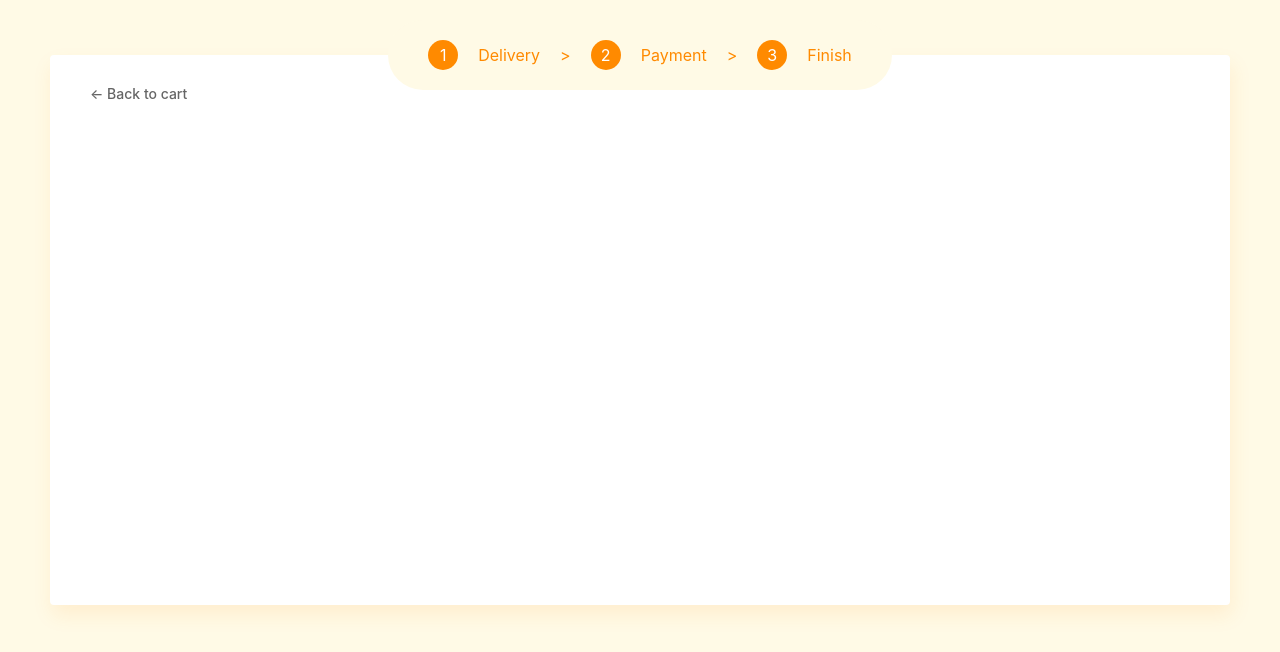
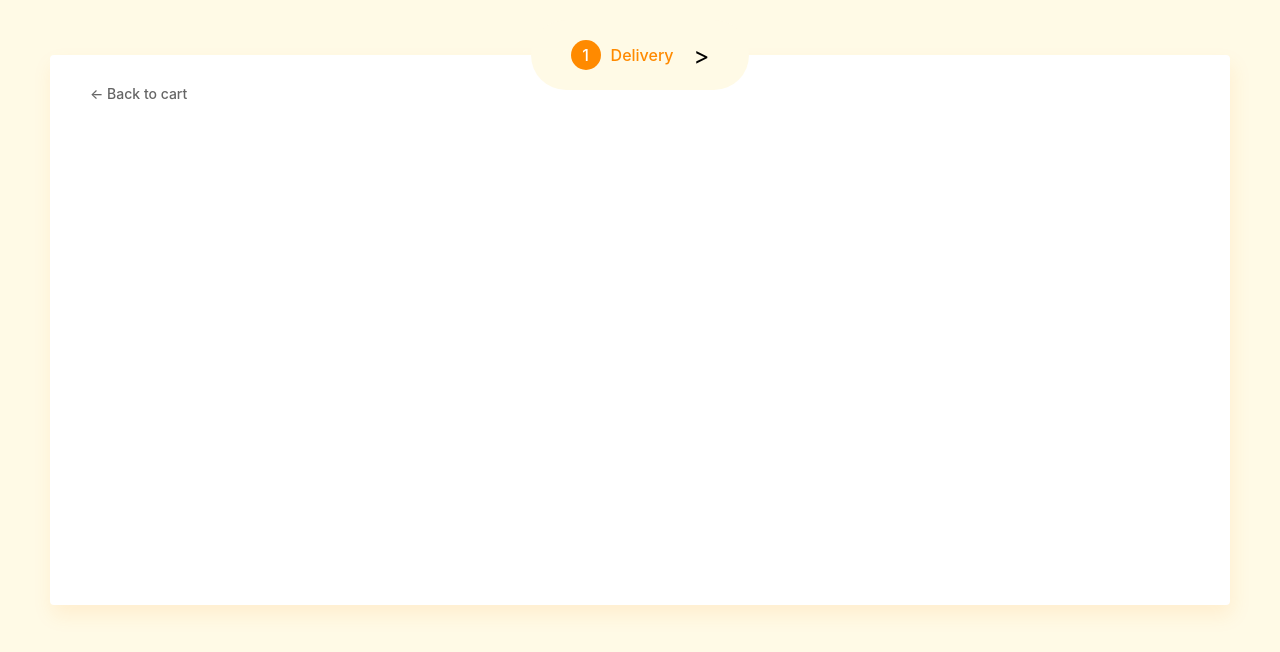
Before and after one commit to rasyidrmhd/Checkout-Simulation, a React (Create React App) app: page / in a window 1280 px wide. Shown: the top 652 px of the page. Built offline with nearby package versions, Linux system fonts and the light colour scheme.

Commit message:
tidying up stepper with styled-components and setup material icons font

```diff
--- a/public/index.html
+++ b/public/index.html
@@ -8,6 +8,7 @@
     <meta name="description" content="Web site created using create-react-app" />
     <link rel="apple-touch-icon" href="%PUBLIC_URL%/logo192.png" />
     <link href="https://fonts.googleapis.com/css?family=Inter" rel="stylesheet" />
+    <link href="https://fonts.googleapis.com/icon?family=Material+Icons" rel="stylesheet" />
     <!--
       manifest.json provides metadata used when your web app is installed on a
       user's mobile device or desktop. See https://developers.google.com/web/fundamentals/web-app-manifest/
--- a/src/App.js
+++ b/src/App.js
@@ -1,12 +1,14 @@
 import React from "react";
 import "./App.css";
-import { Text } from "./components";
+import { Text, Box } from "./components";
+import Stepper from "./components/Stepper";
 
 function App() {
   const orange = "#FF8A00";
   return (
     <div className="App">
-      <div className="stepper">
+      <Stepper />
+      {/* <div className="stepper">
         <div className="stepper-group">
           <div className="box-number" style={{ backgroundColor: orange, color: "white" }}>
             1
@@ -27,7 +29,7 @@ function App() {
           </div>
           <span>Finish</span>
         </div>
-      </div>
+      </div> */}
       <div className="box">
         <div className="back">{"<-"} Back to cart</div>
       </div>
--- /dev/null
+++ b/src/components/Stepper.js
@@ -0,0 +1,34 @@
+import React from "react";
+import { Box, Text } from ".";
+
+const StepperGroup = ({ step, text, showArrow = true }) => {
+  return (
+    <Box display="flex" gap="20px" alignItems="center">
+      <Box display="flex" flexDirection="row" gap="10px" alignItems="center">
+        <Box width="30px" height="30px" display="flex" backgroundColor="#FF8A00" borderRadius="100%" alignItems="center" justifyContent="center">
+          <Text fontSize="16px" fontWeight="500" color="white">
+            {step}
+          </Text>
+        </Box>
+        <Text fontSize="16px" fontWeight="500" color="#FF8A00">
+          {text}
+        </Text>
+      </Box>
+      {showArrow && (
+        <Text fontSize="24px" fontWeight="400">
+          {">"}
+        </Text>
+      )}
+    </Box>
+  );
+};
+
+const Stepper = () => {
+  return (
+    <Box backgroundColor="#fffae6" padding="20px 40px" borderRadius="35px" display="flex" gap="20px" top="20px" width="fit-content" height="fit-content" position="absolute">
+      <StepperGroup step={1} text="Delivery"></StepperGroup>
+    </Box>
+  );
+};
+
+export default Stepper;
--- a/src/components/index.js
+++ b/src/components/index.js
@@ -3,4 +3,26 @@ import styled from "styled-components";
 export const Text = styled.text`
   color: ${(props) => props.color};
   font-weight: ${(props) => props.fontWeight};
+  font-size: ${(props) => props.fontSize};
 `;
+
+export const Box = styled.div`
+  position: ${(props) => props.position};
+  top: ${(props) => props.top};
+  bottom: ${(props) => props.bottom};
+  right: ${(props) => props.right};
+  left: ${(props) => props.left};
+  min-width: ${(props) => props.minWidth};
+  width: ${(props) => props.width};
+  min-height: ${(props) => props.minHeight};
+  height: ${(props) => props.height};
+  background-color: ${(props) => props.backgroundColor};
+  padding: ${(props) => props.padding};
+  border-radius: ${(props) => props.borderRadius};
+  box-shadow: ${(props) => props.boxShadow};
+  display: ${(props) => props.display};
+  flex-direction: ${(props) => props.flexDirection};
+  gap: ${(props) => props.gap};
+  align-items: ${(props) => props.alignItems};
+  justify-content: ${(props) => props.justifyContent};
+`;
--- a/src/index.css
+++ b/src/index.css
@@ -10,6 +10,53 @@ body {
   box-sizing: border-box;
 }
 
+@font-face {
+  font-family: "Material Icons";
+  font-style: normal;
+  font-weight: 400;
+  src: url(https://example.com/MaterialIcons-Regular.eot); /* For IE6-8 */
+  src: local("Material Icons"), local("MaterialIcons-Regular"), url(https://example.com/MaterialIcons-Regular.woff2) format("woff2"), url(https://example.com/MaterialIcons-Regular.woff) format("woff"),
+    url(https://example.com/MaterialIcons-Regular.ttf) format("truetype");
+}
+
+.material-icons {
+  font-family: "Material Icons";
+  font-weight: normal;
+  font-style: normal;
+  font-size: 24px; /* Preferred icon size */
+  display: inline-block;
+  line-height: 1;
+  text-transform: none;
+  letter-spacing: normal;
+  word-wrap: normal;
+  white-space: nowrap;
+  direction: ltr;
+
+  /* Support for all WebKit browsers. */
+  -webkit-font-smoothing: antialiased;
+  /* Support for Safari and Chrome. */
+  text-rendering: optimizeLegibility;
+
+  /* Support for Firefox. */
+  -moz-osx-font-smoothing: grayscale;
+
+  /* Support for IE. */
+  font-feature-settings: "liga";
+}
+
+.material-icons.md-18 {
+  font-size: 18px;
+}
+.material-icons.md-24 {
+  font-size: 24px;
+}
+.material-icons.md-36 {
+  font-size: 36px;
+}
+.material-icons.md-48 {
+  font-size: 48px;
+}
+
 code {
   font-family: source-code-pro, Menlo, Monaco, Consolas, "Courier New", monospace;
 }
```
